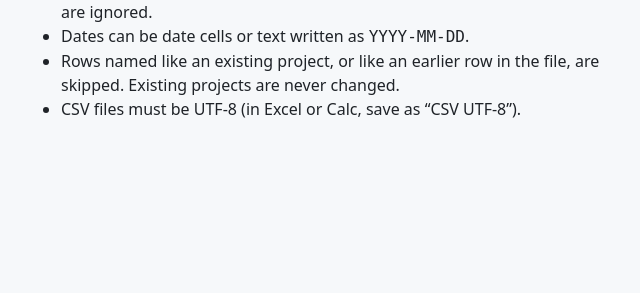
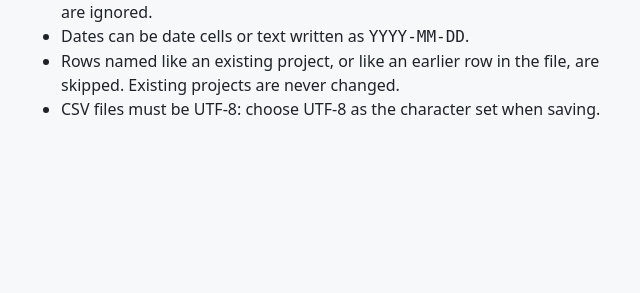
Before and after one commit to jmabes/project-tracker, a Flask app: page /import/ in a window 1280 px wide. Shown: the part 507-800 px from the top of the page, without its empty margins (315-955 px from the left). Run offline with Flask 3, Linux system fonts and the light colour scheme.

Commit message:
fix(import): give generic UTF-8 advice instead of app menu names
The CSV encoding hints named an Excel save option ("CSV UTF-8") without
checking Excel's or LibreOffice's documentation, and the owner uses
Calc. Saying "choose UTF-8 as the character set" is accurate for both
apps.

Co-Authored-By: Claude Opus 5.5 <noreply@anthropic.com>
Claude-Session: https://claude.ai/code/session_01EmjmJre8EsqE3MAQSHsDNZ

```diff
--- a/project_tracker/importer/parsers.py
+++ b/project_tracker/importer/parsers.py
@@ -74,7 +74,8 @@ def parse_csv(stream: IO[bytes]) -> list[list[Cell]]:
         text = stream.read().decode("utf-8-sig")
     except UnicodeDecodeError:
         raise ImportFileError(
-            "This CSV file isn't UTF-8 text. Save it as “CSV UTF-8” and try again."
+            "This CSV file isn't UTF-8 text. Save it again with UTF-8 as the "
+            "character set and try again."
         ) from None
     try:
         # newline="" so quoted fields may contain line breaks (see the csv docs).
--- a/project_tracker/templates/imports/upload.html
+++ b/project_tracker/templates/imports/upload.html
@@ -35,6 +35,6 @@
     <li>Dates can be date cells or text written as <code>YYYY-MM-DD</code>.</li>
     <li>Rows named like an existing project, or like an earlier row in the file, are
       skipped. Existing projects are never changed.</li>
-    <li>CSV files must be UTF-8 (in Excel or Calc, save as “CSV UTF-8”).</li>
+    <li>CSV files must be UTF-8: choose UTF-8 as the character set when saving.</li>
   </ul>
 {% endblock %}
```
